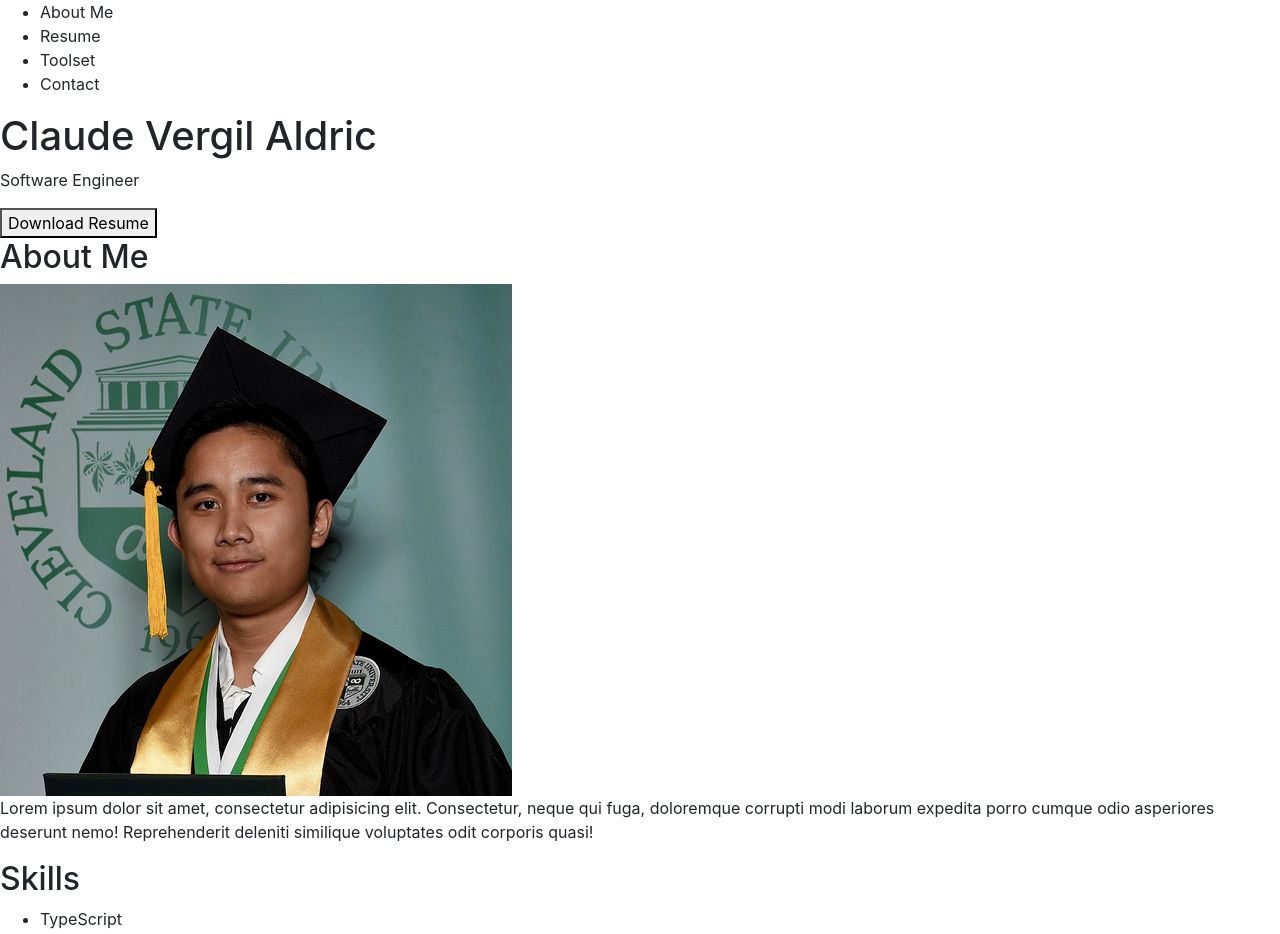
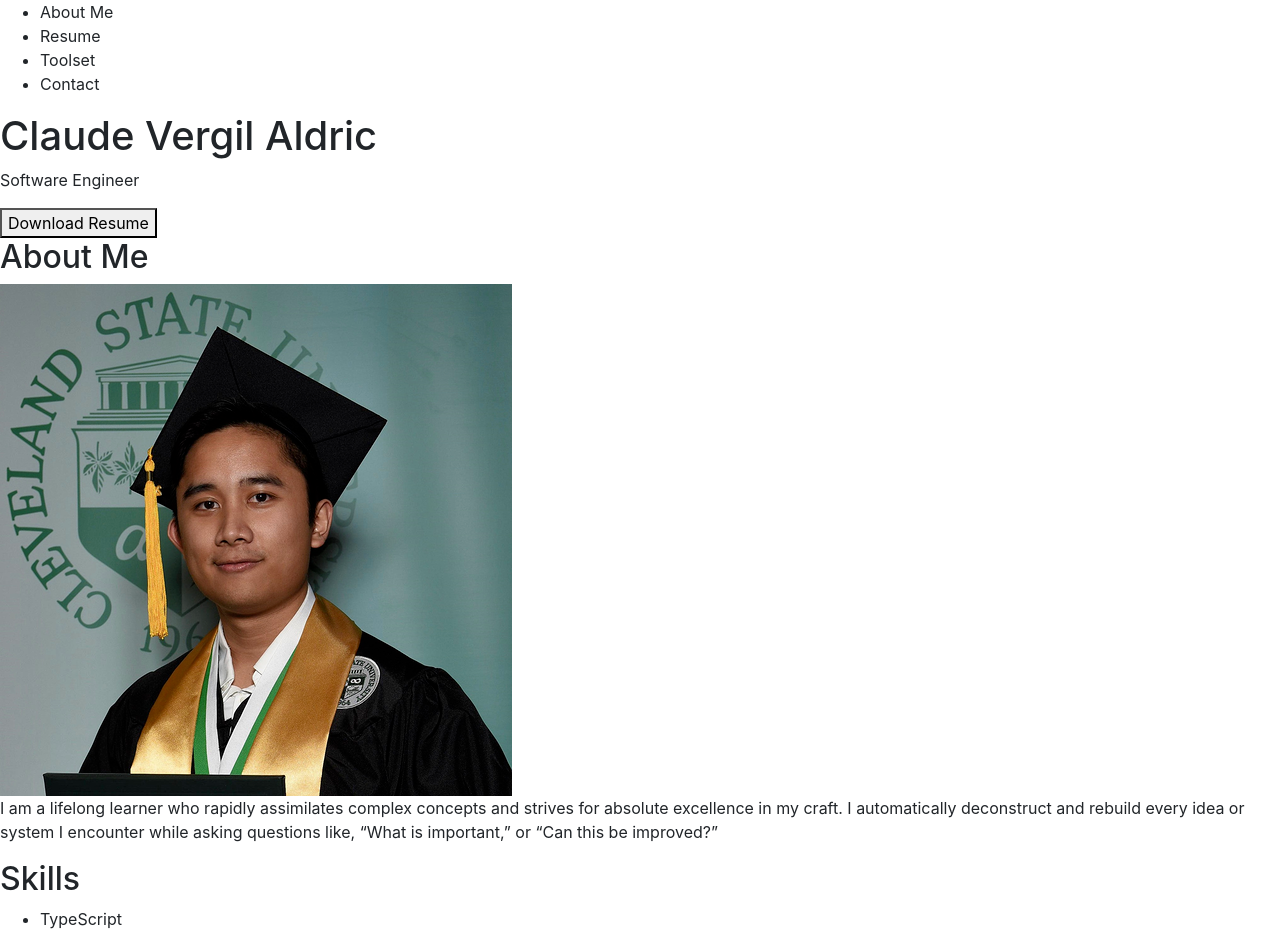
Before and after one commit to claudealdric/caldric.github.io, a React (Create React App) app in the folder client/: page / in a window 1280 px wide. Shown: the top 934 px of the page. Built offline with nearby package versions, Linux system fonts and the light colour scheme.

Commit message:
Add brand statement

```diff
--- a/client/src/components/Home.tsx
+++ b/client/src/components/Home.tsx
@@ -6,10 +6,10 @@ const Home: React.FC = () => {
       <h2>About Me</h2>
       <img src="./me.png" alt="My picture" />
       <p>
-        Lorem ipsum dolor sit amet, consectetur adipisicing elit. Consectetur,
-        neque qui fuga, doloremque corrupti modi laborum expedita porro cumque
-        odio asperiores deserunt nemo! Reprehenderit deleniti similique
-        voluptates odit corporis quasi!
+        I am a lifelong learner who rapidly assimilates complex concepts and
+        strives for absolute excellence in my craft. I automatically deconstruct
+        and rebuild every idea or system I encounter while asking questions
+        like, “What is important,” or “Can this be improved?”
       </p>
 
       <h2>Skills</h2>
```
